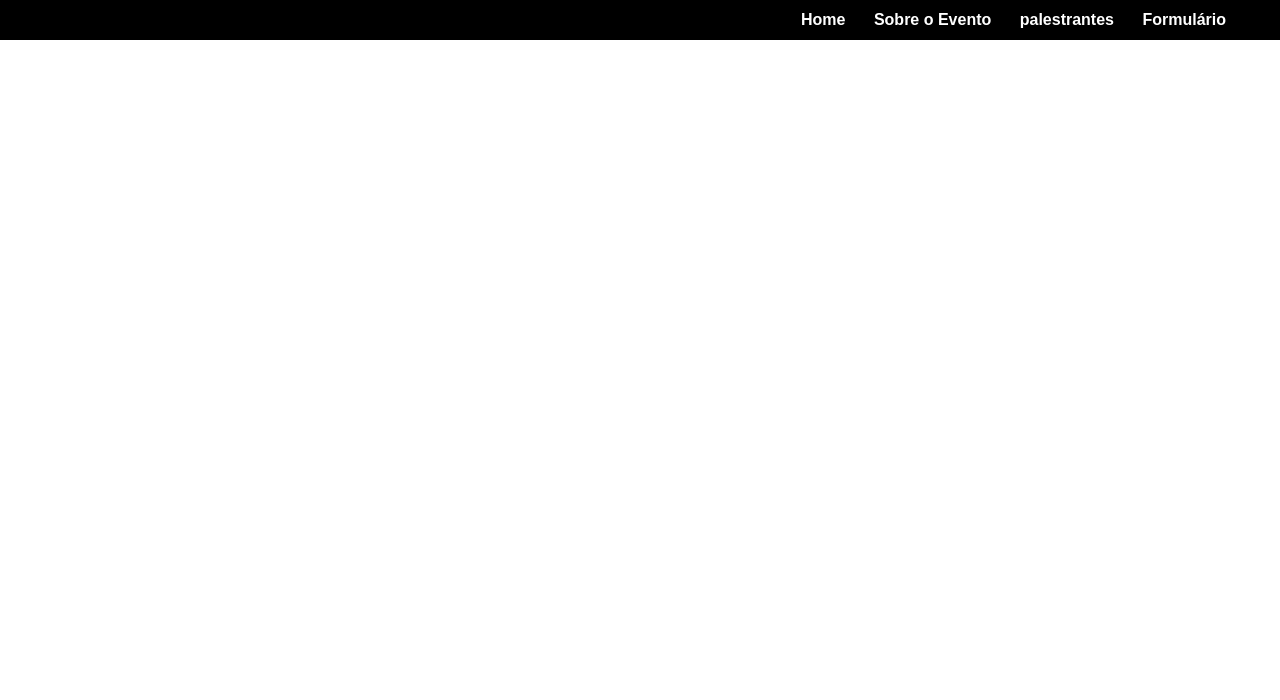
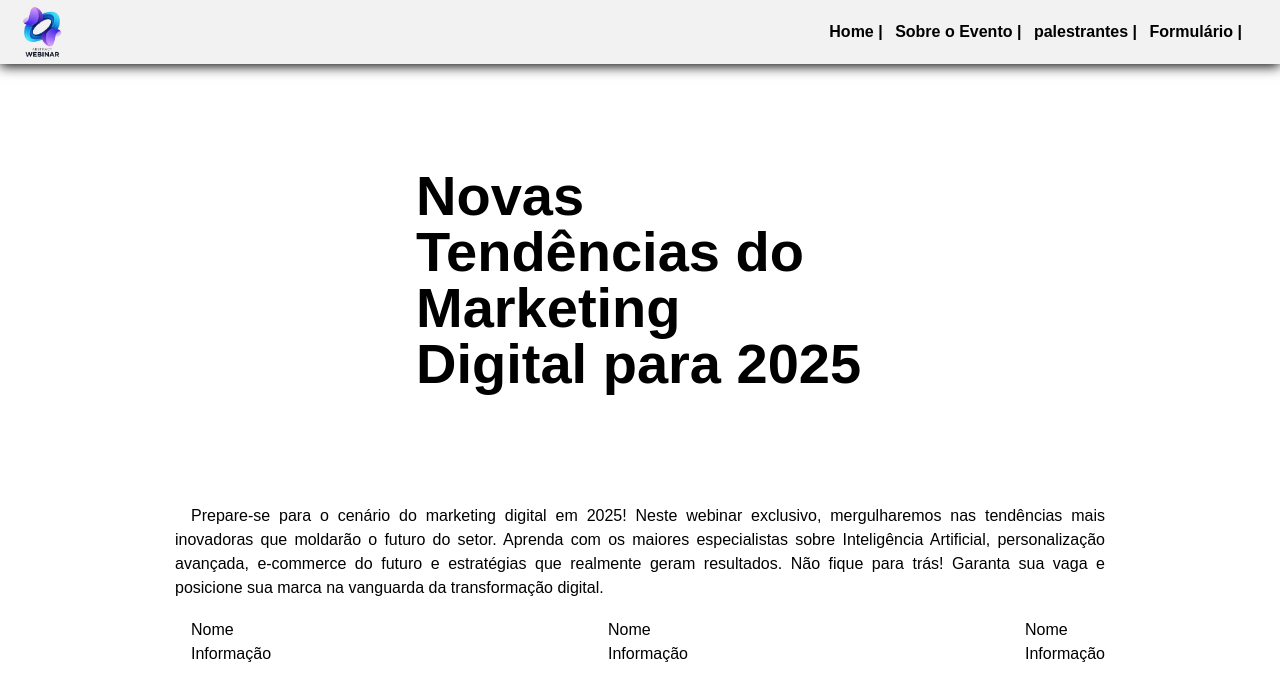
Before and after one commit to Kaua-SMachado/landing_page, a plain HTML site: page htm/index.html in a window 1280 px wide. Drawn offline with Linux system fonts and the light colour scheme.

Commit message:
Atualização 1.0

```diff
--- a/Css/style.css
+++ b/Css/style.css
@@ -1,4 +1,9 @@
 @charset "UTF-8";
+
+:root{
+    --menu:  #F2F2F2;
+}
+
 
 *{
     /*Aqui reseto todas as definições da página*/
@@ -9,15 +14,24 @@
     text-align: justify;
 }
 
+    /*Entrando no head/menu*/
+
 menu{
     /*Referente ao menu que fica na parte superior ao site*/
     width: 100%;
-    height: 40px;
-    background-color: rgb(0, 0, 0);
+    height: 4em;
+    background-color: var(--menu);
     position: fixed;
     display: flex;
     align-items: center;
-    justify-content: flex-end;
+    justify-content: space-between;
+    box-shadow: 0px 2px 12px black;
+}
+
+menu img{
+    margin-top: 0em;
+    margin-left: 1em;
+    width: 3em;
 }
 
 ul{
@@ -27,14 +41,43 @@ ul{
 li{
     display: inline;
     font-weight: bolder;
-    padding-right: 1.5em;
+    padding-right: .5em;
 }
 
 a{
-    color: white;
+    color: black;
     text-decoration: none;
 }
 
 a:hover{
     color: rgb(179, 179, 179);
 }
+
+/*Entrando no MAIN*/
+
+header h1{
+    text-align: left;
+    font-size: 3.5em;
+    line-height: 1em;
+    width: 8em;
+    margin: 0 auto;
+    padding-top: 3em;
+    padding-bottom: 2em;
+}
+
+main section p{
+    text-align: justify;
+    line-height: 1.5em;
+    text-indent: 1em;
+    max-width: 60em;
+    margin: 0 auto;
+    padding: 0px 15px;
+
+}
+
+section#palestrantes{
+    display: flex;
+    justify-content: space-between;
+    width: 60em;
+    margin: 0 auto;
+}
--- a/htm/index.html
+++ b/htm/index.html
@@ -9,18 +9,52 @@
 </head>
 <body>
     <menu>
+        <img src="../imagem/Logo(1).png" alt="Logo da Webinar">
         <ul>
-            <li><a href="#">Home</a></li>
-            <li><a href="#">Sobre o Evento</a></li>
-            <li><a href="#">palestrantes</a></li>
-            <li><a href="#">Formulário</a></li>
+            <li><a href="#">Home |</a></li>
+            <li><a href="#">Sobre o Evento |</a></li>
+            <li><a href="#">palestrantes |</a></li>
+            <li><a href="#">Formulário |</a></li>
         </ul>
     </menu>
 
-    <head>
-        <div>
-            <img src="" alt="">
-        </div>
-    </head>
+    <header>
+        <h1>Novas Tendências do Marketing Digital para 2025</h1>
+    </header>
+
+    <main>
+        <section id="infor">
+            <p>
+                Prepare-se para o cenário do marketing digital em 2025!
+                Neste webinar exclusivo, mergulharemos nas tendências
+                mais inovadoras que moldarão o futuro do setor. Aprenda com os maiores
+                especialistas sobre Inteligência Artificial, personalização avançada,
+                e-commerce do futuro e estratégias que realmente geram resultados.
+                Não fique para trás! Garanta sua vaga e posicione sua marca na vanguarda da
+                transformação digital.
+            </p>
+        </section>
+
+        <section id="palestrantes">
+            <div>
+                <img src="" alt="">
+                <p>Nome</p>
+                <p>Informação</p>
+            </div>
+
+            <div>
+                <img src="" alt="">
+                <p>Nome</p>
+                <p>Informação</p>
+            </div>
+
+            <div>
+                <img src="" alt="">
+                <p>Nome</p>
+                <p>Informação</p>
+            </div>
+        </section>
+    </main>
+
 </body>
 </html>
```
Also changed, not shown: imagem/Logo(1).png (added), imagem/Logo.png (deleted).
